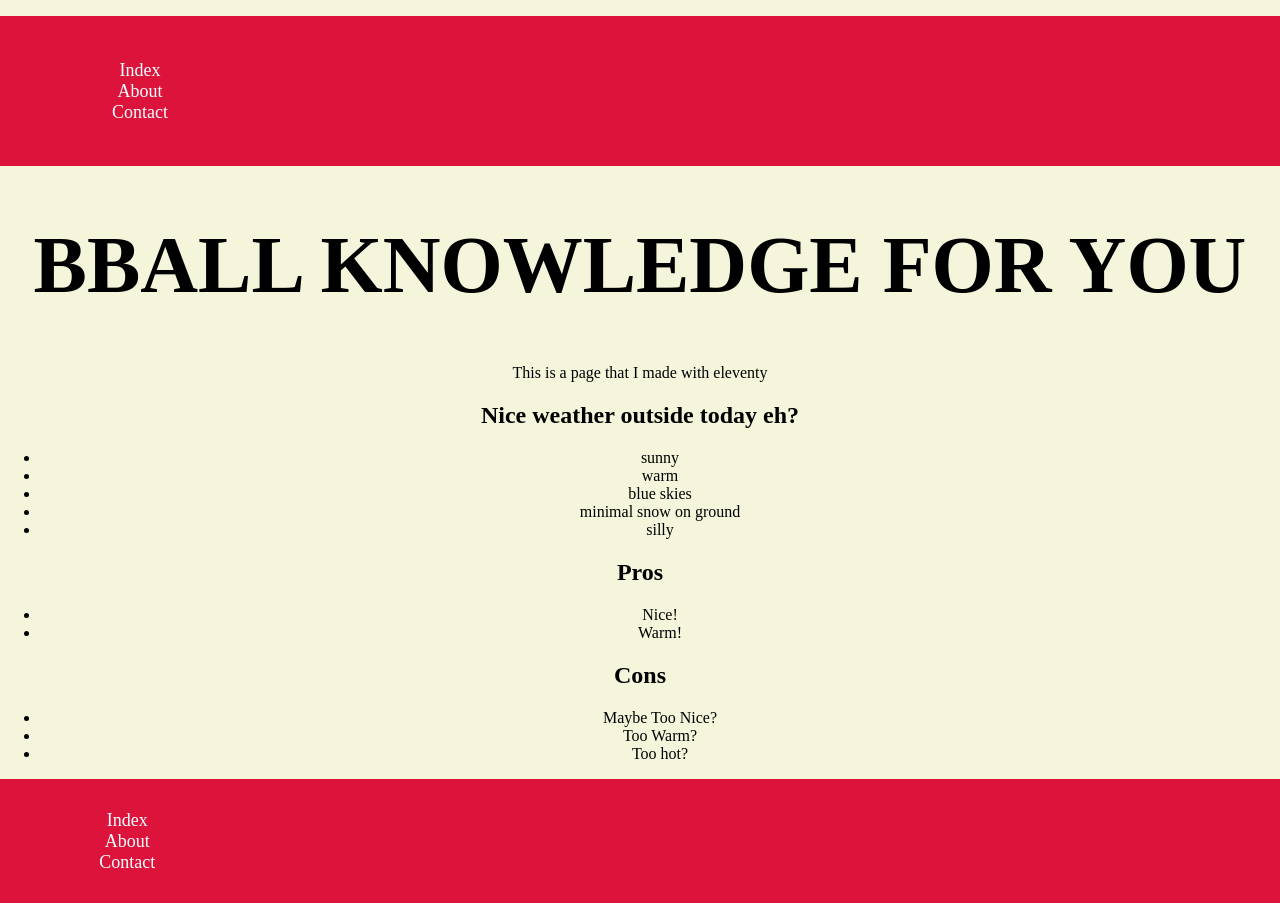
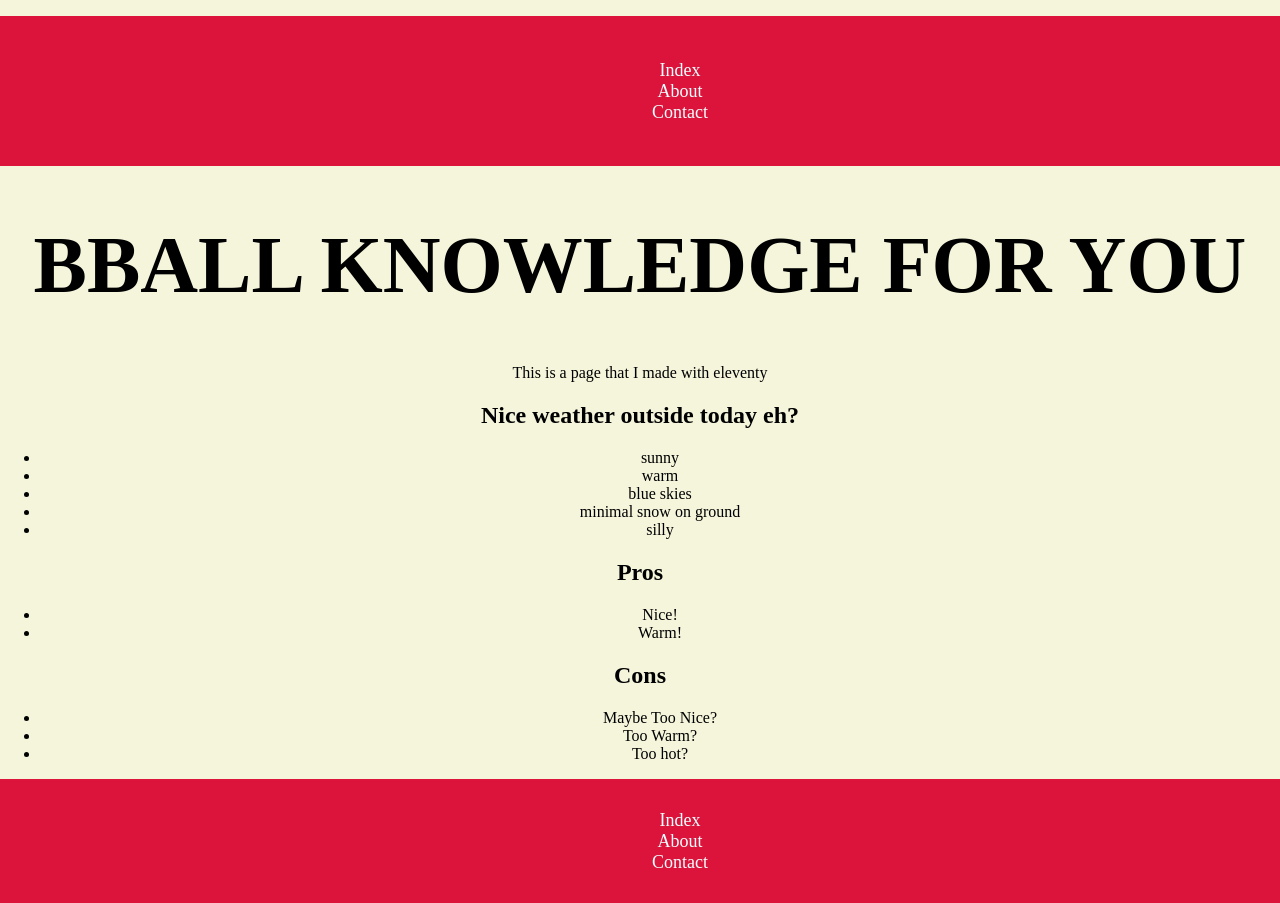
Before and after one commit to why39charactersonlybruh/new-thing, an Eleventy site: page _src/index.md in a window 1280 px wide. Built offline with nearby package versions, Linux system fonts and the light colour scheme; Eleventy itself is replaced by a stand-in of ours; files that its build step writes are made by us from their sources.

Commit message:
plz work

```diff
--- a/_src/css/style.css
+++ b/_src/css/style.css
@@ -11,6 +11,8 @@ header{
      background-color: crimson;
      align-items: center;
      font-size: large;
+     background-size: cover;
+     justify-content: center;
      background-size: cover;
 }
 header a{
```
